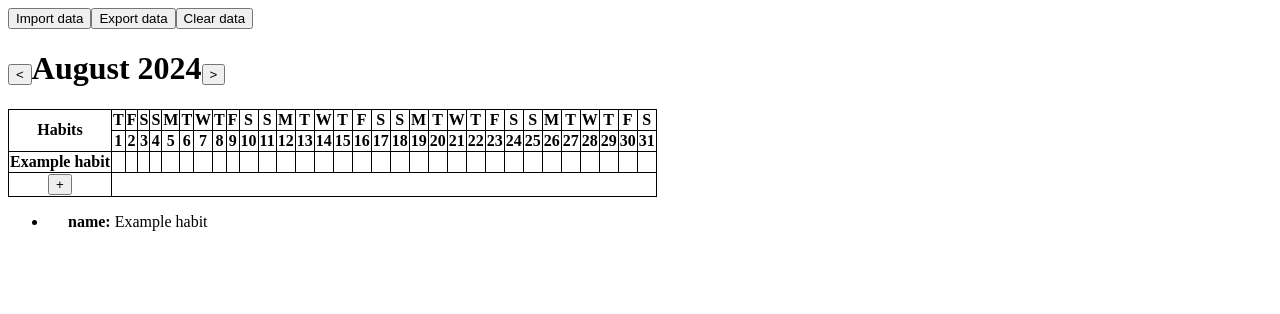
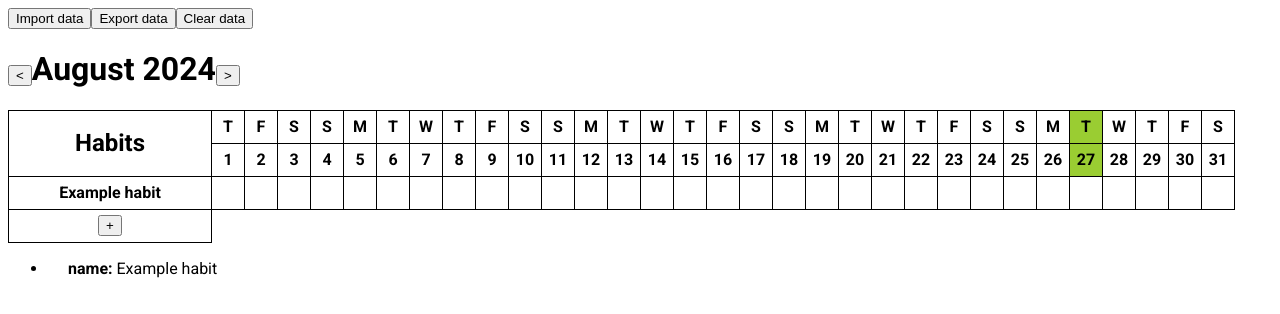
Before and after one commit to serafimkvashnin/lifeline-react-static, a React (Vite) app: page / in a window 1280 px wide. Shown: the top 314 px of the page. Built offline with nearby package versions, Linux system fonts and the light colour scheme.

Commit message:
Refactor code Add today highlight

```diff
--- a/index.html
+++ b/index.html
@@ -2,7 +2,9 @@
 <html lang="en">
   <head>
     <meta charset="UTF-8" />
-    <link rel="icon" type="image/svg+xml" href="/vite.svg" />
+    <link rel="preconnect" href="https://fonts.googleapis.com">
+  <link rel="preconnect" href="https://fonts.gstatic.com" crossorigin>
+  <link href="https://fonts.googleapis.com/css2?family=Roboto:ital,wght@0,100;0,300;0,400;0,500;0,700;0,900;1,100;1,300;1,400;1,500;1,700;1,900&display=swap" rel="stylesheet">
     <meta name="viewport" content="width=device-width, initial-scale=1.0" />
     <title>Lifeline</title>
   </head>
--- a/src/App.css
+++ b/src/App.css
@@ -1,11 +1,30 @@
+:root {
+    font-family: "Roboto", sans-serif;
+}
+
 table {
+    table-layout: fixed;
     border-collapse: collapse;
 }
 
-th, tr, td {
+th, td {
     border: 1px solid #000;
+    width: 30px;
+    height: 30px;
 }
 
-td.checkedDay {
+th .title {
+    margin: 0;
+}
+
+th:first-child, td:first-child {
+    width: 200px;
+}
+
+td.checked {
     background-color: green;
 }
+
+th.today {
+    background-color: yellowgreen;
+}
--- a/src/App.jsx
+++ b/src/App.jsx
@@ -11,45 +11,38 @@ const App = () => {
   const [ date, setDate ] = useState(new Date())
 
   const handleAddHabit = (habit) => {
-    const newHabits = habits.concat(habit)
-    setHabits(newHabits)
-    saveHabitsData(newHabits)
+    const updatedHabits = habits.concat(habit)
+    updateHabits(updatedHabits)
   }
 
-  const handleHabitDayChecked = (key, month, day) => {
-    const newHabits = [...habits]
-    if (month in newHabits[key]) {
-      if (day in newHabits[key][month]) {
-        newHabits[key][month][day].status = !newHabits[key][month][day].status
-      } else {
-        newHabits[key][month][day] = {
-          status: true
-        }
-      }
-    } else {
-      newHabits[key][month] = {
-        [day]: {
-          status: true
-        }
-      }
-    }
+  const handleHabitDayChecked = (key, year, month, day) => {
+    const updatedHabits = [...habits];
+    updatedHabits[key] = {
+      ...updatedHabits[key],
+      [year]: {
+        ...updatedHabits[key]?.[year],
+        [month]: {
+          ...updatedHabits[key]?.[year]?.[month],
+          [day]: {
+            status: !updatedHabits[key]?.[year]?.[month]?.[day]?.status,
+          },
+        },
+      },
+    };
+    updateHabits(updatedHabits)
+  }
 
-    saveHabitsData(newHabits)
-    setHabits(newHabits)
-  }
+  const updateHabits = (newHabits) => {
+    setHabits(newHabits);
+    saveHabitsData(newHabits);
+  };
 
   return (
     <div>
       <DataHandler
         habits={habits}
-        onDataLoaded={(data) => {
-          setHabits(data)
-          saveHabitsData(data)
-        }}
-        onDataRemoved={() => {
-          setHabits([])
-          saveHabitsData([])
-        }}
+        onDataLoaded={(data) => updateHabits(data)}
+        onDataRemoved={() => updateHabits([])}
       />
       <DateHeader date={date} onDateChanged={(date) => setDate(date)} />
       <HabitsTable date={date} habits={habits} onAddHabit={handleAddHabit} onDayChecked={handleHabitDayChecked} />
--- a/src/components/HabitsTable.jsx
+++ b/src/components/HabitsTable.jsx
@@ -1,95 +1,123 @@
-import { useState } from "react"
+import { useState } from "react";
 
 const HabitsTable = ({ date, habits, onAddHabit, onDayChecked }) => {
-  const [ showInput, setShowInput ] = useState(false)
+  const [showInput, setShowInput] = useState(false);
+
+  const today = new Date()
 
   const handleAddHabit = (event) => {
-    event.preventDefault()
+    event.preventDefault();
     const form = new FormData(event.target);
-    setShowInput(false)
-    onAddHabit({
-      name: form.get('name')
-    })
-  }
+    setShowInput(false);
+    onAddHabit({ name: form.get("name") });
+  };
 
-  const getDayName = (date, day) =>
-    new Date(date.getFullYear(), date.getMonth(), day).toLocaleString("default", {"weekday": "long"})
+  const getDayName = (date, day) => {
+    return new Date(year, month, day).toLocaleString("default", { weekday: "long" });
+  };
 
-  const month = date.getMonth()
-  const days = new Date(date.getFullYear(), date.getMonth() + 1, 0).getDate()
+  const renderHeaderRow = () => {
     return (
-    <table>
-      <thead>
       <tr>
-          <th rowSpan="2">
-            Habits
-          </th>
-          {Array.from({length: days}, (_, i) => {
-            const day = i + 1
-            return <th key={day}>
+        <th rowSpan="2"><h2 className="title">Habits</h2></th>
+        {Array.from({ length: daysInMonth }, (_, i) => {
+          const day = i + 1;
+          const isToday =
+            day === today.getDate() &&
+            month === today.getMonth() &&
+            year === today.getFullYear();
+          return (
+            <th key={day} className={isToday ? "today" : ""}>
               {getDayName(date, day).charAt(0)}
             </th>
+          );
         })}
       </tr>
+    );
+  };
+
+  const renderDayRow = () => {
+    return (
       <tr>
-          {Array.from({length: days}, (_, i) => {
-            const day = i + 1
-            return <th key={day}>
+        <th style={{ display:"none" }} />
+        {Array.from({ length: daysInMonth }, (_, i) => {
+          const day = i + 1;
+          const isToday =
+            day === today.getDate() &&
+            month === today.getMonth() &&
+            year === today.getFullYear();
+          return (
+            <th key={day} className={isToday ? "today" : ""}>
               {day}
             </th>
+          );
         })}
       </tr>
-      </thead>
-      <tbody>
-        {Object.keys(habits).map((key) => {
-          const habit = habits[key]
-          return (
+    );
+  };
+
+  const renderHabitRows = () => {
+    return Object.entries(habits).map(([key, habit]) => (
       <tr key={key}>
-              <th key={key}>
-                {habit.name}
-              </th>
-              {Array.from({length: days}, (_, i) => {
-                const day = i + 1
-                if (month in habit && day in habit[month] && habit[month][day].status) {
-                  return (
-                    <td
-                      className="checkedDay"
-                      key={day}
-                      onClick={() => onDayChecked(key, month, day)}
-                    />
-                  )
-                } else {
+        <th>{habit.name}</th>
+        {renderHabitDays(key, habit)}
+      </tr>
+    ));
+  };
+
+  const renderHabitDays = (key, habit) => {
+    return Array.from({ length: daysInMonth }, (_, i) => {
+      const day = i + 1;
+      const isChecked = habit[year]?.[month]?.[day]?.status;
       return (
         <td
           key={day}
-                      onClick={() => onDayChecked(key, month, day)}
+          className={isChecked ? "checked" : ""}
+          onClick={() => onDayChecked(key, year, month, day)}
         />
-                  )
-                }
-              })}
-            </tr>
-          )
-        })}
+      );
+    });
+  };
+
+  const renderAddHabitRow = () => {
+    return (
       <tr>
         <th>
           <form onSubmit={handleAddHabit}>
-            {showInput && (
+            {showInput ? (
               <input
                 autoFocus
                 name="name"
                 type="text"
                 onBlur={() => setShowInput(false)}
               />
-            )}
-            {!showInput && (
-              <button type="button" onClick={() => setShowInput(true)}>+</button>
+            ) : (
+              <button type="button" onClick={() => setShowInput(true)}>
+                +
+              </button>
             )}
           </form>
         </th>
       </tr>
+    );
+  };
+
+  const year = date.getFullYear()
+  const month = date.getMonth()
+  const daysInMonth = new Date(year, month + 1, 0).getDate()
+
+  return (
+    <table>
+      <thead>
+        {renderHeaderRow()}
+        {renderDayRow()}
+      </thead>
+      <tbody>
+        {renderHabitRows()}
+        {renderAddHabitRow()}
       </tbody>
     </table>
-  )
-}
+  );
+};
 
-export default HabitsTable
+export default HabitsTable;
```
Lines whose indentation alone changed are shown as unchanged.
